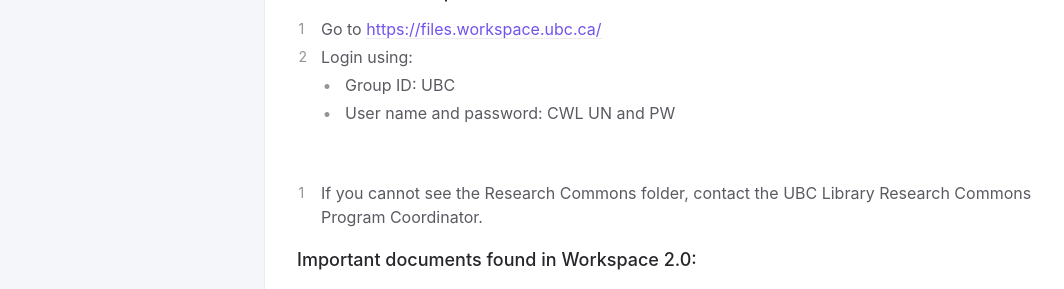
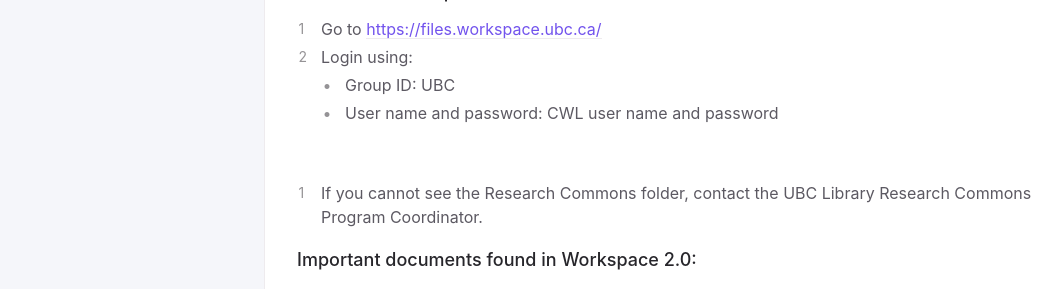
Before and after one commit to sarahblay/rc-docs, a Jekyll site: the page built from docs/workspace20.md, in a window 1280 px wide. Shown: the part 336-625 px from the top of the page, without its empty margins (107-1171 px from the left). Built offline with Jekyll 4.4.1, drawn with Linux system fonts in a browser that asks for light colours.

Commit message:
Update workspace20.md

```diff
--- a/docs/workspace20.md
+++ b/docs/workspace20.md
@@ -12,7 +12,7 @@ We use workspace 2.0 to share files which require private sharing. Some importan
 1. Go to [https://files.workspace.ubc.ca/](https://files.workspace.ubc.ca/)
 1. Login using:
 * Group ID: UBC
-* User name and password: CWL UN and PW
+* User name and password: CWL user name and password
 
 ![](../assets/images/workspace20.PNG)
 1. If you cannot see the Research Commons folder, contact the UBC Library Research Commons Program Coordinator.
```
